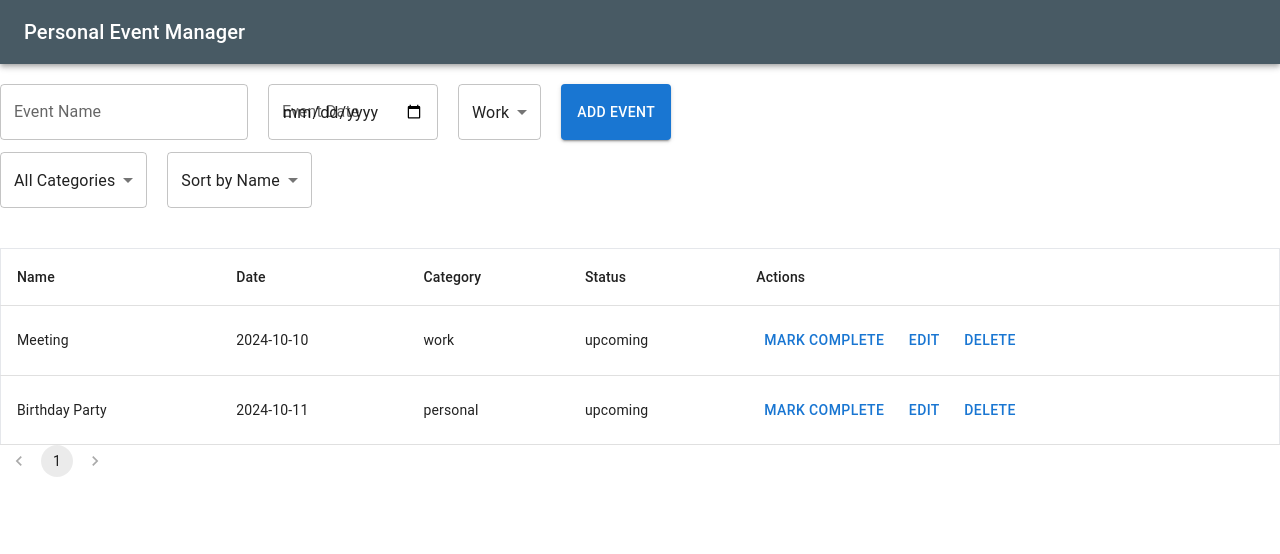
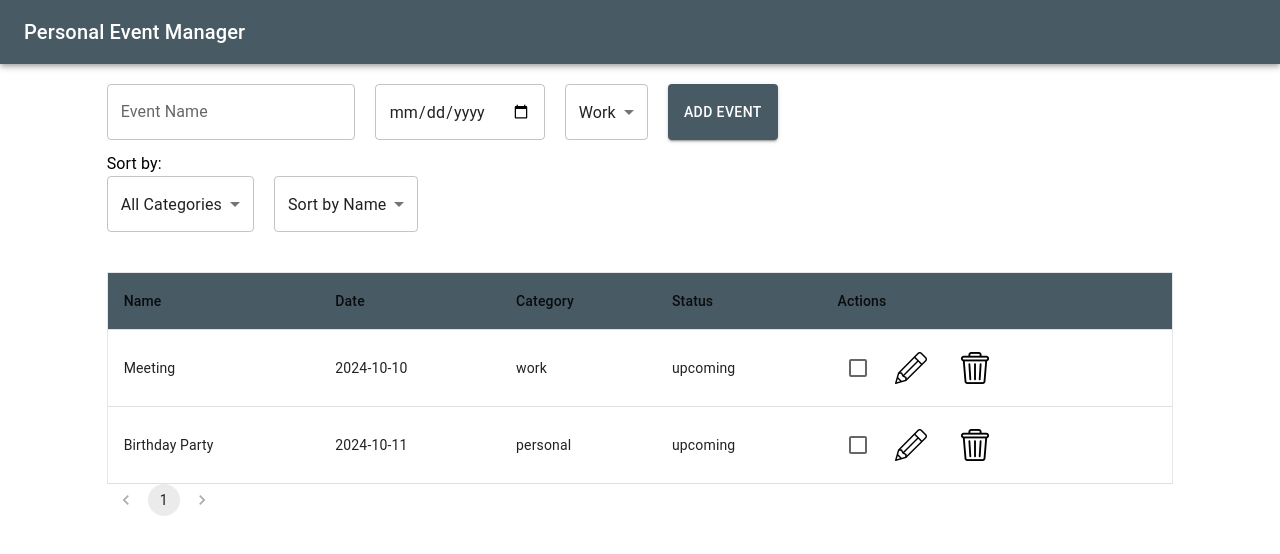
Before and after one commit to Anatolik322/Personal-Event-Manager, a React (Create React App) app: page / in a window 1280 px wide. Shown: the top 554 px of the page. Built offline with nearby package versions, Linux system fonts and the light colour scheme.

Commit message:
chore: changed style

```diff
--- a/src/components/table/Table.tsx
+++ b/src/components/table/Table.tsx
@@ -9,6 +9,8 @@ import {
 	TextField,
 	Select,
 	MenuItem,
+	Typography,
+	Checkbox,
 } from "@mui/material";
 import Pagination from "@mui/material/Pagination";
 import { useEventStore } from "../../store/store";
@@ -98,7 +100,7 @@ const EventManager: React.FC = () => {
 	};
 
 	return (
-		<div className=" mt-5">
+		<div className=" mt-5 mx-auto w-10/12">
 			<div className=" flex flex-row gap-5 my-3">
 				<TextField
 					label="Event Name"
@@ -111,7 +113,7 @@ const EventManager: React.FC = () => {
 					}
 				/>
 				<TextField
-					label="Event Date"
+					// label="Event Date"
 					type="date"
 					value={newEvent.date}
 					onChange={(e) =>
@@ -139,6 +141,9 @@ const EventManager: React.FC = () => {
 				</Select>
 				<Button
 					variant="contained"
+					sx={{
+						bgcolor: "#485A64",
+					}}
 					onClick={handleAddOrEditEvent}
 				>
 					{editingEventId !== null
@@ -146,7 +151,7 @@ const EventManager: React.FC = () => {
 						: "Add Event"}
 				</Button>
 			</div>
-
+			<Typography>Sort by:</Typography>
 			<div className=" flex flex-row gap-5">
 				<Select
 					value={filterCategory}
@@ -184,7 +189,12 @@ const EventManager: React.FC = () => {
 			</div>
 
 			<Table className=" border w-9/12 rounded-sm mt-10">
-				<TableHead>
+				<TableHead
+					sx={{
+						bgcolor: "#485A64",
+						color: "#f2f2f2",
+					}}
+				>
 					<TableRow>
 						<TableCell>Name</TableCell>
 						<TableCell>Date</TableCell>
@@ -209,18 +219,17 @@ const EventManager: React.FC = () => {
 								{event.status}
 							</TableCell>
 							<TableCell>
-								<Button
-									onClick={() =>
+								<Checkbox
+									checked={
+										event.status ===
+										"completed"
+									}
+									onChange={() =>
 										toggleComplete(
 											event.id
 										)
 									}
-								>
-									{event.status ===
-									"completed"
-										? "Mark Incomplete"
-										: "Mark Complete"}
-								</Button>
+								/>
 								<Button
 									onClick={() =>
 										handleEditClick(
@@ -228,7 +237,10 @@ const EventManager: React.FC = () => {
 										)
 									}
 								>
-									Edit
+									<img
+										className="w-8"
+										src="/images/pencil.png"
+									/>
 								</Button>
 								<Button
 									onClick={() =>
@@ -237,7 +249,10 @@ const EventManager: React.FC = () => {
 										)
 									}
 								>
-									Delete
+									<img
+										className="w-8"
+										src="/images/bin.png"
+									/>
 								</Button>
 							</TableCell>
 						</TableRow>
@@ -246,9 +261,7 @@ const EventManager: React.FC = () => {
 			</Table>
 
 			<Pagination
-				count={Math.ceil(
-					filteredEvents.length / 10
-				)}
+				count={Math.ceil(filteredEvents.length / 5)}
 				page={1}
 				onChange={() => {}}
 			/>
```
Also changed, not shown: public/images/bin.png (added), public/images/pencil.png (added).
